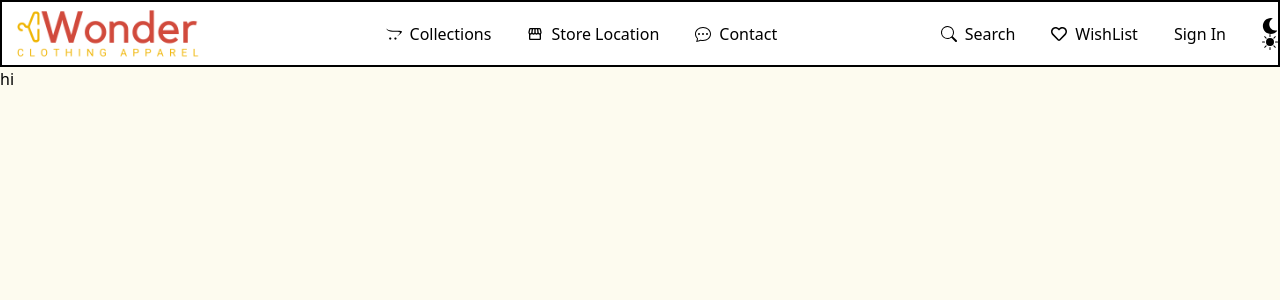
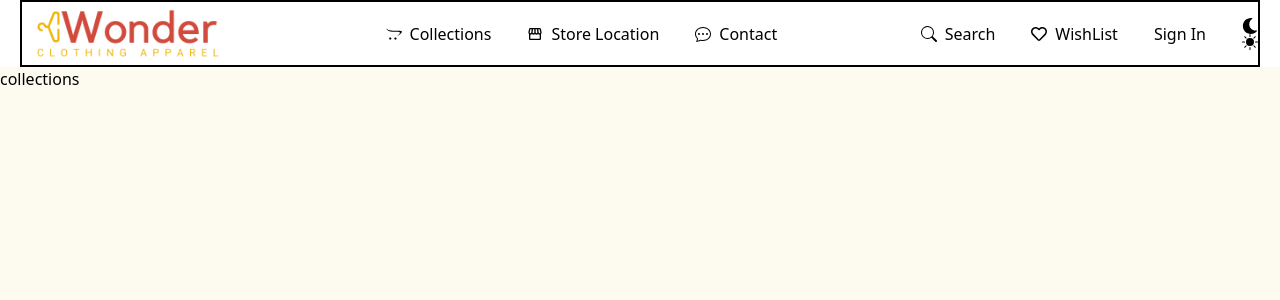
Before and after one commit to danielr0007/Wonder-Clothing-Apparel, a React (Create React App) app: page /collections in a window 1280 px wide. Shown: the top 300 px of the page. Built offline with nearby package versions, Linux system fonts and the light colour scheme.

Commit message:
first commit

```diff
--- a/package.json
+++ b/package.json
@@ -11,6 +11,7 @@
     "react-dom": "^18.2.0",
     "react-icons": "^4.8.0",
     "react-redux": "^8.0.5",
+    "react-router-dom": "^6.9.0",
     "react-scripts": "5.0.1",
     "web-vitals": "^2.1.4"
   },
--- a/src/App.js
+++ b/src/App.js
@@ -1,10 +1,15 @@
 import Header from "./components/Header";
+import { store } from "./utils/store";
+import { Provider } from "react-redux";
+import { Outlet } from "react-router-dom";
 
 function App() {
   return (
     <>
-      <Header />
-      <h1>hi</h1>
+      <Provider store={store}>
+        <Header />
+        <Outlet />
+      </Provider>
     </>
   );
 }
--- /dev/null
+++ b/src/components/Collections.js
@@ -0,0 +1,5 @@
+const Collections = () => {
+  return <h1>collections</h1>;
+};
+
+export default Collections;
--- /dev/null
+++ b/src/components/Contact.js
@@ -0,0 +1,5 @@
+const Contact = () => {
+  return <h1>contact</h1>;
+};
+
+export default Contact;
--- a/src/components/Header.js
+++ b/src/components/Header.js
@@ -5,21 +5,21 @@ import { BsChatDots, BsSearch, BsFillSunFill } from "react-icons/bs";
 
 const Header = () => {
   return (
-    <header className="bg-white">
-      <div className="max-w-[82rem] mx-auto border-2 ">
+    <header className="bg-white px-5">
+      <div className="max-w-[82rem] mx-auto border-2">
         <nav className="py-1 flex justify-between">
           <img src={logo} className="w-[220px]" />
 
           <div className="">
             <ul className="h-full flex gap-9 items-center">
-              <li className="flex items-center gap-2 ">
+              <li className="flex items-center gap-2">
                 <FaOpencart /> Collections
               </li>
-              <li className="flex items-center gap-2 ">
+              <li className="flex items-center gap-2">
                 <MdStorefront />
                 Store Location
               </li>
-              <li className="flex items-center gap-2 ">
+              <li className="flex items-center gap-2">
                 <BsChatDots />
                 Contact
               </li>
--- /dev/null
+++ b/src/components/Home.js
@@ -0,0 +1,5 @@
+const Home = () => {
+  return <h1>home</h1>;
+};
+
+export default Home;
--- /dev/null
+++ b/src/components/SignIn.js
@@ -0,0 +1,5 @@
+const SignIn = () => {
+  return <h1>Sign-in</h1>;
+};
+
+export default SignIn;
--- /dev/null
+++ b/src/components/StoreLocation.js
@@ -0,0 +1,5 @@
+const StoreLocation = () => {
+  return <h1>location</h1>;
+};
+
+export default StoreLocation;
--- /dev/null
+++ b/src/components/WishList.js
@@ -0,0 +1,5 @@
+const WishList = () => {
+  return <h1>wish</h1>;
+};
+
+export default WishList;
--- a/src/index.js
+++ b/src/index.js
@@ -3,15 +3,51 @@ import ReactDOM from "react-dom/client";
 import "./index.css";
 import App from "./App";
 import reportWebVitals from "./reportWebVitals";
-import { store } from "./utils/store";
-import { Provider } from "react-redux";
+import { createBrowserRouter, RouterProvider } from "react-router-dom";
+import Home from "./components/Home";
+import Collections from "./components/Collections";
+import StoreLocation from "./components/StoreLocation";
+import Contact from "./components/Contact";
+import WishList from "./components/WishList";
+import SignIn from "./components/SignIn";
+
+const router = createBrowserRouter([
+  {
+    path: "/",
+    element: <App />,
+    children: [
+      {
+        path: "/",
+        element: <Home />,
+      },
+      {
+        path: "/collections",
+        element: <Collections />,
+      },
+      {
+        path: "/location",
+        element: <StoreLocation />,
+      },
+      {
+        path: "/contact",
+        element: <Contact />,
+      },
+      {
+        path: "/wishlist",
+        element: <WishList />,
+      },
+      {
+        path: "/sign-in",
+        element: <SignIn />,
+      },
+    ],
+  },
+]);
 
 const root = ReactDOM.createRoot(document.getElementById("root"));
 root.render(
   <React.StrictMode>
-    <Provider store={store}>
-      <App />
-    </Provider>
+    <RouterProvider router={router} />
   </React.StrictMode>
 );
 
```
Also changed, not shown: 1 other file (tests, documents, lock files or other folders).
